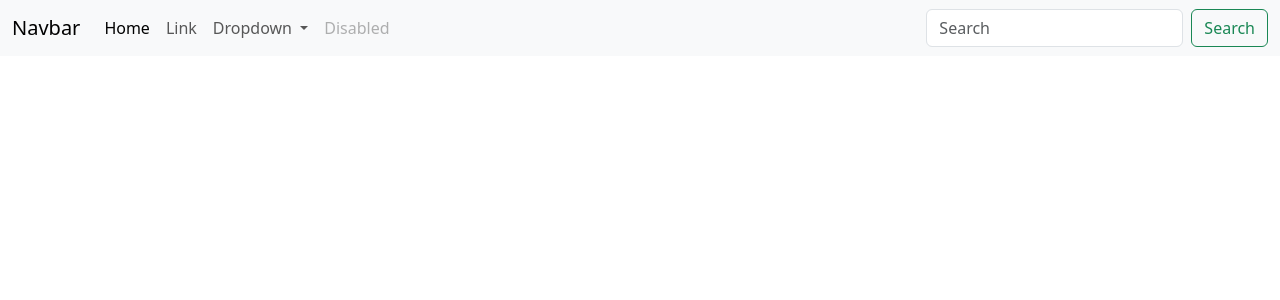
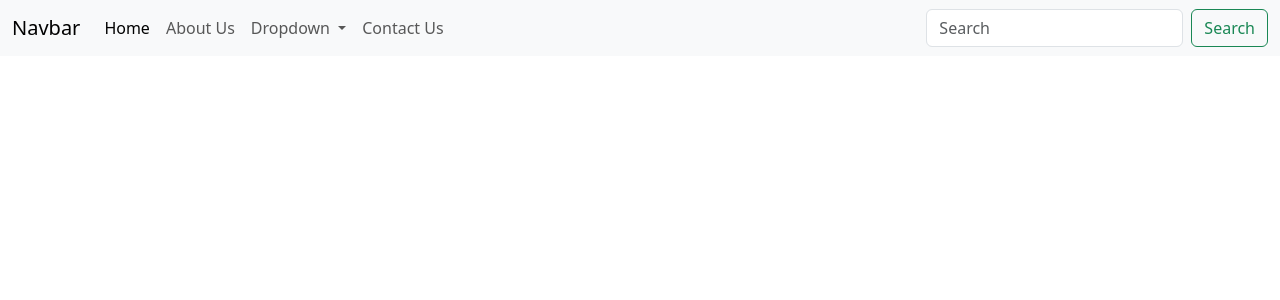
Before and after one commit to Bhaskar365/Django_App, a Django app: page / in a window 1280 px wide. Shown: the top 300 px of the page. Run offline with Django 4.2, Linux system fonts and the light colour scheme.

Commit message:
index html changes

```diff
--- a/templates/index.html
+++ b/templates/index.html
@@ -16,10 +16,10 @@
           <div class="collapse navbar-collapse" id="navbarSupportedContent">
             <ul class="navbar-nav me-auto mb-2 mb-lg-0">
               <li class="nav-item">
-                <a class="nav-link active" aria-current="page" href="#">Home</a>
+                <a class="nav-link active" aria-current="page" href="/">Home</a>
               </li>
               <li class="nav-item">
-                <a class="nav-link" href="#">Link</a>
+                <a class="nav-link" href="/about">About Us</a>
               </li>
               <li class="nav-item dropdown">
                 <a class="nav-link dropdown-toggle" href="#" role="button" data-bs-toggle="dropdown" aria-expanded="false">
@@ -33,9 +33,10 @@
                 </ul>
               </li>
               <li class="nav-item">
-                <a class="nav-link disabled" aria-disabled="true">Disabled</a>
+                <a class="nav-link" href="/contact">Contact Us</a>
               </li>
             </ul>
+            {% comment %} <ul>{{ViewVar}}</ul> {% endcomment %}
             <form class="d-flex" role="search">
               <input class="form-control me-2" type="search" placeholder="Search" aria-label="Search">
               <button class="btn btn-outline-success" type="submit">Search</button>
@@ -43,8 +44,7 @@
           </div>
         </div>
       </nav>
-    <script src="https://cdn.jsdelivr.net/npm/bootstrap@5.3.2/dist/js/bootstrap.bundle.min.js" integrity="sha384-C6RzsynM9kWDrMNeT87bh95OGNyZPhcTNXj1NW7RuBCsyN/o0jlpcV8Qyq46cDfL" crossorigin="anonymous"></script>
-    <script src="https://cdn.jsdelivr.net/npm/@popperjs/core@2.11.8/dist/umd/popper.min.js" integrity="sha384-I7E8VVD/ismYTF4hNIPjVp/Zjvgyol6VFvRkX/vR+Vc4jQkC+hVqc2pM8ODewa9r" crossorigin="anonymous"></script>
-<script src="https://cdn.jsdelivr.net/npm/bootstrap@5.3.2/dist/js/bootstrap.min.js" integrity="sha384-BBtl+eGJRgqQAUMxJ7pMwbEyER4l1g+O15P+16Ep7Q9Q+zqX6gSbd85u4mG4QzX+" crossorigin="anonymous"></script>
-</body>
+      <script src="https://cdn.jsdelivr.net/npm/@popperjs/core@2.11.8/dist/umd/popper.min.js" integrity="sha384-I7E8VVD/ismYTF4hNIPjVp/Zjvgyol6VFvRkX/vR+Vc4jQkC+hVqc2pM8ODewa9r" crossorigin="anonymous"></script>
+      <script src="https://cdn.jsdelivr.net/npm/bootstrap@5.3.2/dist/js/bootstrap.min.js" integrity="sha384-BBtl+eGJRgqQAUMxJ7pMwbEyER4l1g+O15P+16Ep7Q9Q+zqX6gSbd85u4mG4QzX+" crossorigin="anonymous"></script>
+  </body>
 </html>
```
